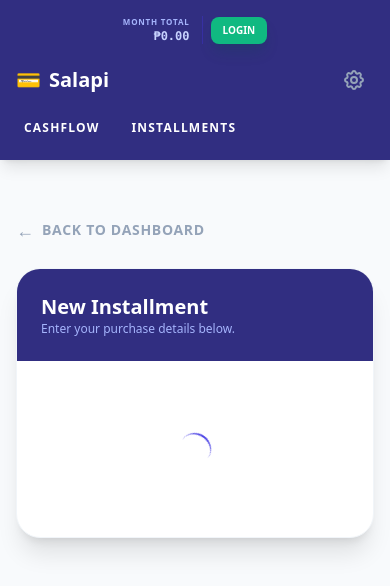
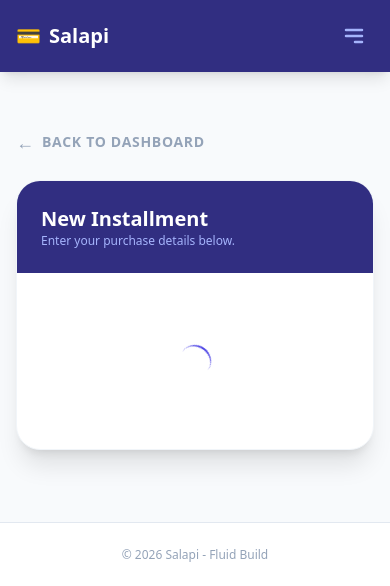
Before and after one commit to leirajyer/financial-tracker, a Python web app: template templates/add_page.html in a window 390 px wide. Shown: the top 586 px of the page. Run offline with Jinja, Linux system fonts and the light colour scheme; the template is opened without the code that fills it, so the values that code supplies are empty; some libraries are stand-ins or nearby versions.

Commit message:
Add viewport meta tag and responsive hamburger menu

```diff
--- a/templates/base.html
+++ b/templates/base.html
@@ -3,6 +3,7 @@
 
 <head>
   <meta charset="UTF-8">
+  <meta name="viewport" content="width=device-width, initial-scale=1.0">
   <title>Salapi</title>
   <script src="https://unpkg.com/htmx.org@1.9.10"></script>
   <script src="https://cdn.tailwindcss.com"></script>
@@ -12,28 +13,29 @@
 <body class="bg-slate-50 min-h-screen flex flex-col">
 
   <nav class="bg-indigo-900 text-white p-4 shadow-lg sticky top-0 z-50 transition-all">
-    <div class="w-full max-w-[1600px] mx-auto flex flex-col md:flex-row justify-between items-center gap-4">
+    <div class="w-full max-w-[1600px] mx-auto flex flex-col md:flex-row justify-between items-center">
       <div class="flex items-center justify-between w-full md:w-auto">
         <a href="/" class="font-bold text-xl flex items-center gap-2">
           <span>💳</span>
           <span>Salapi</span>
         </a>
 
-        <!-- Mobile menu handles can go here if needed later -->
-        <div class="flex md:hidden items-center gap-4">
-          <a href="/settings/" class="p-2 text-slate-400 hover:text-slate-100 transition-colors">
-            <svg xmlns="http://www.w3.org/2000/svg" class="h-6 w-6" fill="none" viewBox="0 0 24 24" stroke="currentColor">
-              <path stroke-linecap="round" stroke-linejoin="round" stroke-width="2" d="M10.325 4.317c.426-1.756 2.924-1.756 3.35 0a1.724 1.724 0 002.573 1.066c1.543-.94 3.31.826 2.37 2.37a1.724 1.724 0 001.065 2.572c1.756.426 1.756 2.924 0 3.35a1.724 1.724 0 00-1.066 2.573c.94 1.543-.826 3.31-2.37 2.37a1.724 1.724 0 00-2.572 1.065c-.426 1.756-2.924 1.756-3.35 0a1.724 1.724 0 00-2.573-1.066c-1.543.94-3.31-.826-2.37-2.37a1.724 1.724 0 00-1.065-2.572c-1.756-.426-1.756-2.924 0-3.35a1.724 1.724 0 001.066-2.573c-.94-1.543.826-3.31 2.37-2.37.996.608 2.296.07 2.572-1.065z" />
-              <path stroke-linecap="round" stroke-linejoin="round" stroke-width="2" d="M15 12a3 3 0 11-6 0 3 3 0 016 0z" />
+        <button id="mobile-menu-toggle" class="md:hidden p-2 text-indigo-300 hover:text-white transition-colors">
+          <svg id="menu-icon" class="w-6 h-6" fill="none" stroke="currentColor" viewBox="0 0 24 24">
+            <path stroke-linecap="round" stroke-linejoin="round" stroke-width="2.5" d="M4 6h16M4 12h16m-7 6h7" />
           </svg>
-          </a>
-        </div>
+          <svg id="close-icon" class="hidden w-6 h-6" fill="none" stroke="currentColor" viewBox="0 0 24 24">
+            <path stroke-linecap="round" stroke-linejoin="round" stroke-width="2.5" d="M6 18L18 6M6 6l12 12" />
+          </svg>
+        </button>
       </div>
 
-      <div class="flex items-center w-full md:w-auto overflow-x-auto pb-1 md:pb-0 gap-4 sm:gap-6 no-scrollbar">
-        <a href="/cashflow" class="whitespace-nowrap text-xs sm:text-sm font-bold hover:text-emerald-300 transition-colors px-2 py-1 rounded-lg hover:bg-white/10 uppercase tracking-widest">Cashflow</a>
-        <a href="/installments" class="whitespace-nowrap text-xs sm:text-sm font-bold hover:text-indigo-300 transition-colors px-2 py-1 rounded-lg hover:bg-white/10 uppercase tracking-widest">Installments</a>
-        <a href="/settings/" class="hidden md:block p-2 text-slate-400 hover:text-white transition-colors">
+      <div id="nav-content" class="hidden md:flex flex-col md:flex-row items-center w-full md:w-auto gap-4 md:gap-8 mt-4 md:mt-0 pt-4 md:pt-0 border-t border-indigo-800 md:border-none">
+        <div class="flex flex-col md:flex-row items-center w-full md:w-auto gap-4 sm:gap-6">
+          <a href="/cashflow" class="whitespace-nowrap text-xs sm:text-sm font-bold hover:text-emerald-300 transition-colors px-4 py-2 md:px-2 md:py-1 rounded-lg hover:bg-white/10 uppercase tracking-widest w-full md:w-auto text-center">Cashflow</a>
+          <a href="/installments" class="whitespace-nowrap text-xs sm:text-sm font-bold hover:text-indigo-300 transition-colors px-4 py-2 md:px-2 md:py-1 rounded-lg hover:bg-white/10 uppercase tracking-widest w-full md:w-auto text-center">Installments</a>
+          <a href="/settings/" class="flex items-center justify-center gap-2 p-2 text-slate-400 hover:text-white transition-colors w-full md:w-auto">
+            <span class="md:hidden font-bold text-xs uppercase tracking-widest">Settings</span>
             <svg xmlns="http://www.w3.org/2000/svg" class="h-5 w-5" fill="none" viewBox="0 0 24 24" stroke="currentColor">
               <path stroke-linecap="round" stroke-linejoin="round" stroke-width="2" d="M10.325 4.317c.426-1.756 2.924-1.756 3.35 0a1.724 1.724 0 002.573 1.066c1.543-.94 3.31.826 2.37 2.37a1.724 1.724 0 001.065 2.572c1.756.426 1.756 2.924 0 3.35a1.724 1.724 0 00-1.066 2.573c.94 1.543-.826 3.31-2.37 2.37a1.724 1.724 0 00-2.572 1.065c-.426 1.756-2.924 1.756-3.35 0a1.724 1.724 0 00-2.573-1.066c-1.543.94-3.31-.826-2.37-2.37a1.724 1.724 0 00-1.065-2.572c-1.756-.426-1.756-2.924 0-3.35a1.724 1.724 0 001.066-2.573c-.94-1.543.826-3.31 2.37-2.37.996.608 2.296.07 2.572-1.065z" />
               <path stroke-linecap="round" stroke-linejoin="round" stroke-width="2" d="M15 12a3 3 0 11-6 0 3 3 0 016 0z" />
@@ -41,18 +43,18 @@
           </a>
         </div>
 
-      <div class="flex items-center gap-3 sm:gap-6 shrink-0 order-first md:order-last">
-        <div class="flex items-center gap-2 sm:gap-3 shrink-0">
+        <div class="flex flex-col md:flex-row items-center gap-4 sm:gap-6 w-full md:w-auto pt-4 md:pt-0 border-t border-indigo-800 md:border-none">
+          <div class="flex items-center gap-3 shrink-0">
             <div class="flex flex-col items-end pr-3 sm:pr-4 border-r border-indigo-800">
-            <span class="text-[8px] sm:text-[9px] text-indigo-300 uppercase font-black tracking-widest">Month Total</span>
+              <span class="text-[8px] sm:text-[9px] text-indigo-300 uppercase font-black tracking-widest leading-none">Month Total</span>
               <span id="nav-monthly-total" class="text-xs sm:text-sm font-mono font-bold text-indigo-200">
                   {% if total_due %}₱{{ "{:,.2f}".format(total_due) }}{% else %}₱0.00{% endif %}
               </span>
             </div>
 
-          <div class="hidden sm:flex flex-col items-end">
-            <span class="text-[9px] text-indigo-300 uppercase font-black tracking-widest leading-none">Logged in</span>
-            <span class="text-xs font-bold leading-tight">{% if current_user %}{{ current_user.username }}{% else %}Guest{% endif %}</span>
+            <div class="flex flex-col items-end">
+              <span class="text-[9px] text-indigo-300 uppercase font-black tracking-widest leading-none">User</span>
+              <span class="text-xs font-bold leading-tight uppercase tracking-tighter">{% if current_user %}{{ current_user.username }}{% else %}Guest{% endif %}</span>
             </div>
 
             {% if current_user %}
@@ -71,6 +73,7 @@
               Login
             </a>
             {% endif %}
+          </div>
         </div>
       </div>
     </div>
@@ -129,6 +132,29 @@
     document.body.addEventListener('htmx:afterOnLoad', function (evt) {
         checkToastCookie();
     });
+
+    // Mobile Menu Toggle
+    const menuToggle = document.getElementById('mobile-menu-toggle');
+    const navContent = document.getElementById('nav-content');
+    const menuIcon = document.getElementById('menu-icon');
+    const closeIcon = document.getElementById('close-icon');
+
+    if (menuToggle && navContent) {
+      menuToggle.addEventListener('click', () => {
+        const isHidden = navContent.classList.contains('hidden');
+        if (isHidden) {
+          navContent.classList.remove('hidden');
+          navContent.classList.add('flex');
+          menuIcon.classList.add('hidden');
+          closeIcon.classList.remove('hidden');
+        } else {
+          navContent.classList.add('hidden');
+          navContent.classList.remove('flex');
+          menuIcon.classList.remove('hidden');
+          closeIcon.classList.add('hidden');
+        }
+      });
+    }
   </script>
 </body>
 
```
Lines whose indentation alone changed are shown as unchanged.
